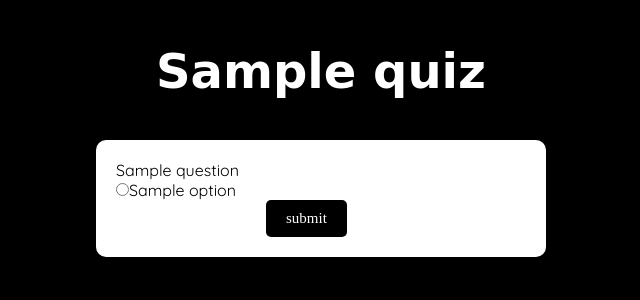
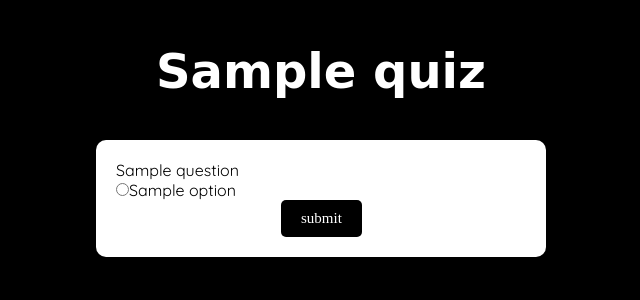
Before and after one commit to software-students-spring2024/5-final-project-spring-2024-se-2pm-final, a Flask app: template quiz_app/templates/quiz.html in a window 1280 px wide. Shown: the part 286-586 px from the top of the page, without its empty margins (319-959 px from the left). Run offline with Flask 3, Linux system fonts and the light colour scheme; the template is opened without the code that fills it: most values are stand-ins (such as "Sample title", 1, 10 or a date in 2020).

Commit message:
a quick fix for one of the submit button

```diff
--- a/quiz_app/static/css/styles.css
+++ b/quiz_app/static/css/styles.css
@@ -133,7 +133,7 @@ header .icons span:hover {
     border-radius: 5px;
     cursor: pointer;
     transition: background-color 0.3s ease;
-    margin-left: 150px;
+    margin-left: 175px;
     text-align: center;
     font-size: 15px;
     float: left;
@@ -142,7 +142,6 @@ header .icons span:hover {
 .submission-event-button,
 .another-button:hover {
     padding: 10px 20px;
-    margin-left: 10px;
     background-color: white;
     color: black;
     border: none;
@@ -150,7 +149,7 @@ header .icons span:hover {
     border-radius: 5px;
     cursor: pointer;
     transition: background-color 0.3s ease;
-    margin-left: 150px;
+    margin-left: 175px;
     text-align: center;
     font-size: 15px;
     float: left;
--- a/quiz_app/templates/quiz.html
+++ b/quiz_app/templates/quiz.html
@@ -16,7 +16,7 @@
             <input type="radio" name="{{ question }}" value="{{ option }}">{{ option }}<br>
             {% endfor %}
             {% endfor %}
-            <button class="another-button" type="submit">submit</button>
+            <button class="another-button" type="submit" style= "margin-left: 165px;" >submit</button>
 
         </form>
     </div>
```
